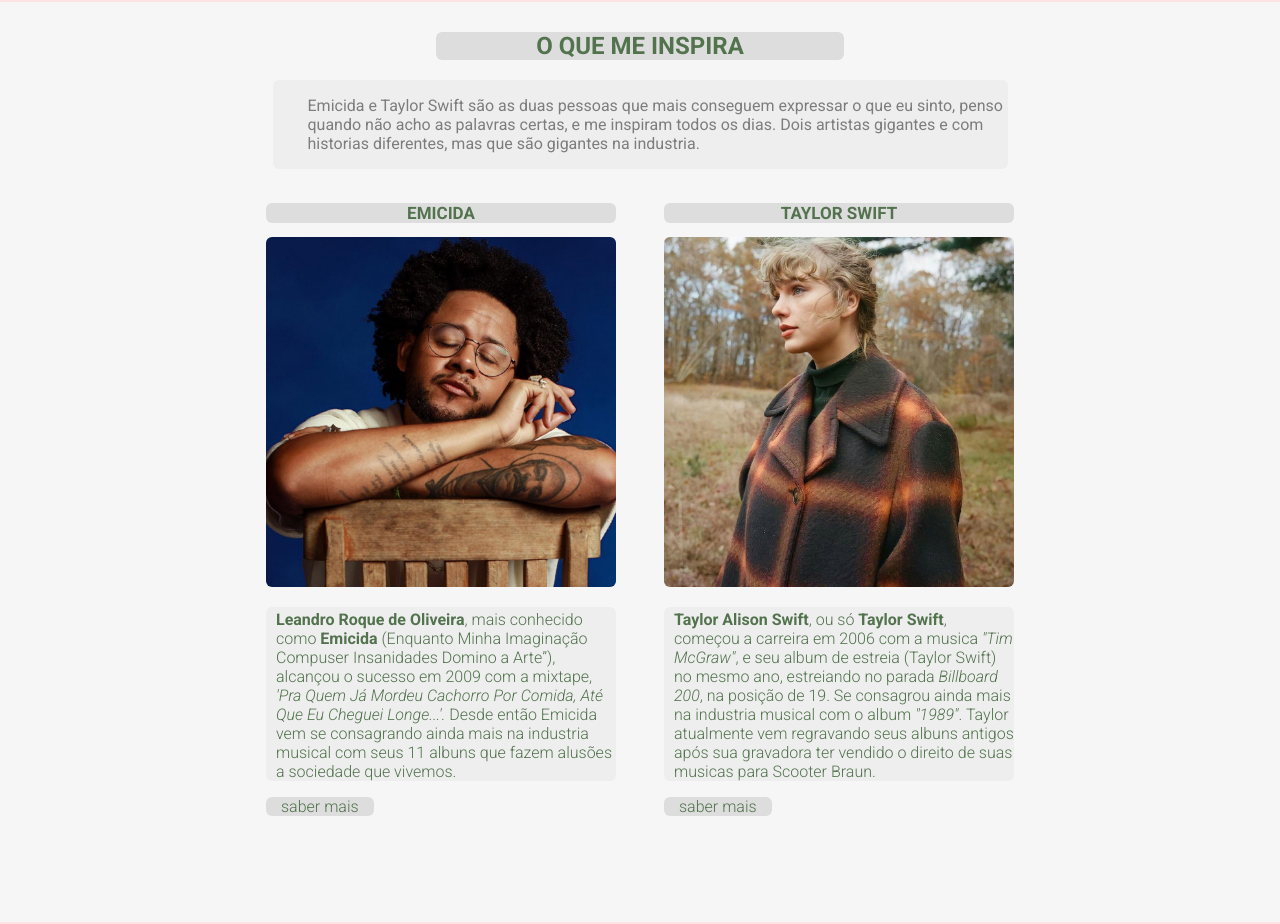
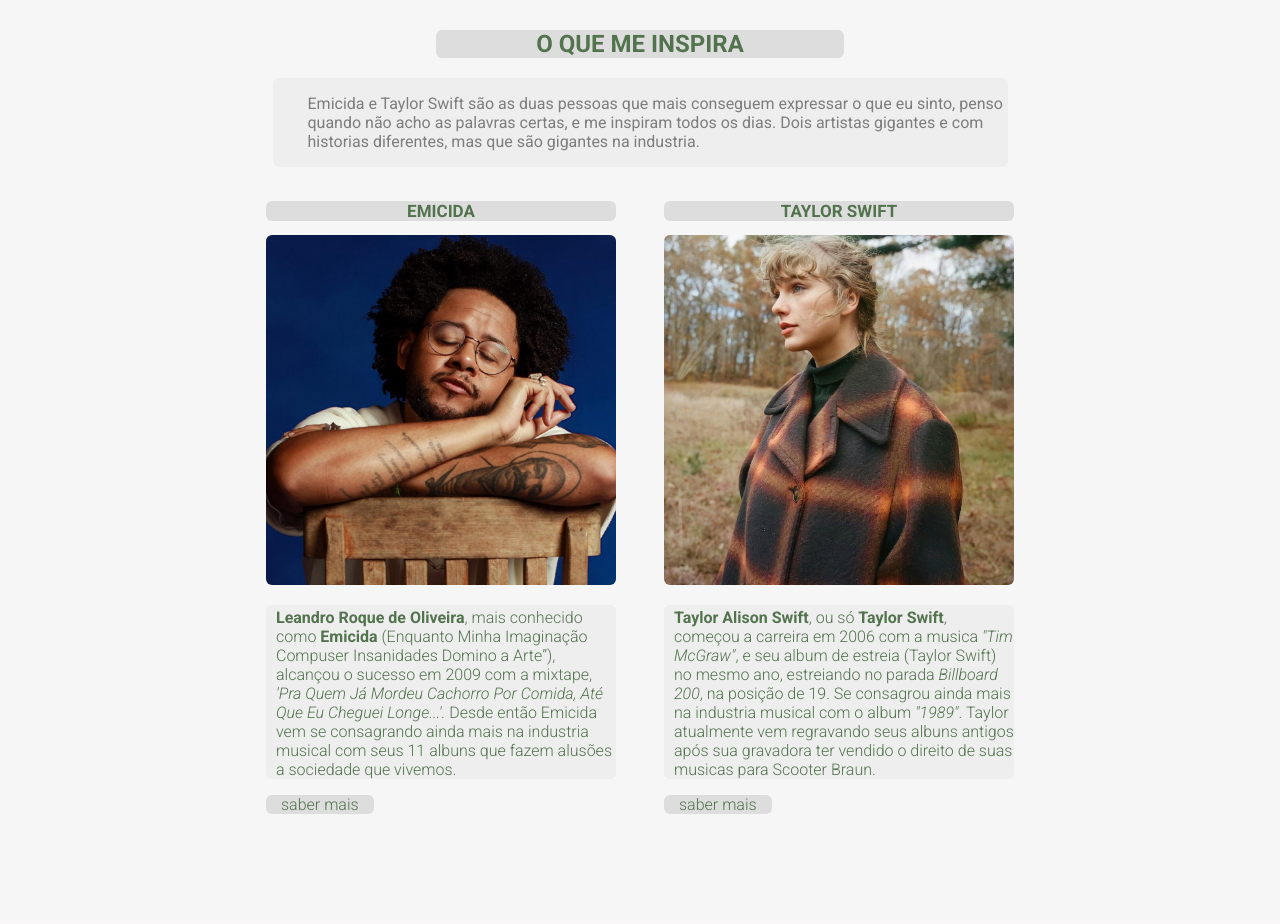
Before and after one commit to ledinemax/projeto-Minha-Inspiracao, a plain HTML site: page index.html in a window 1280 px wide. Drawn offline with Linux system fonts and the light colour scheme.

Commit message:
Remoção das bordas rosa

```diff
--- a/css/style.css
+++ b/css/style.css
@@ -15,8 +15,6 @@
     flex-direction: column;
     justify-content: center;
     align-items: center;
-    border-top: 2px solid #FFE2E2;
-    border-bottom: 2px solid #FFE2E2;
     padding-bottom: 70px;
 }
 
```
